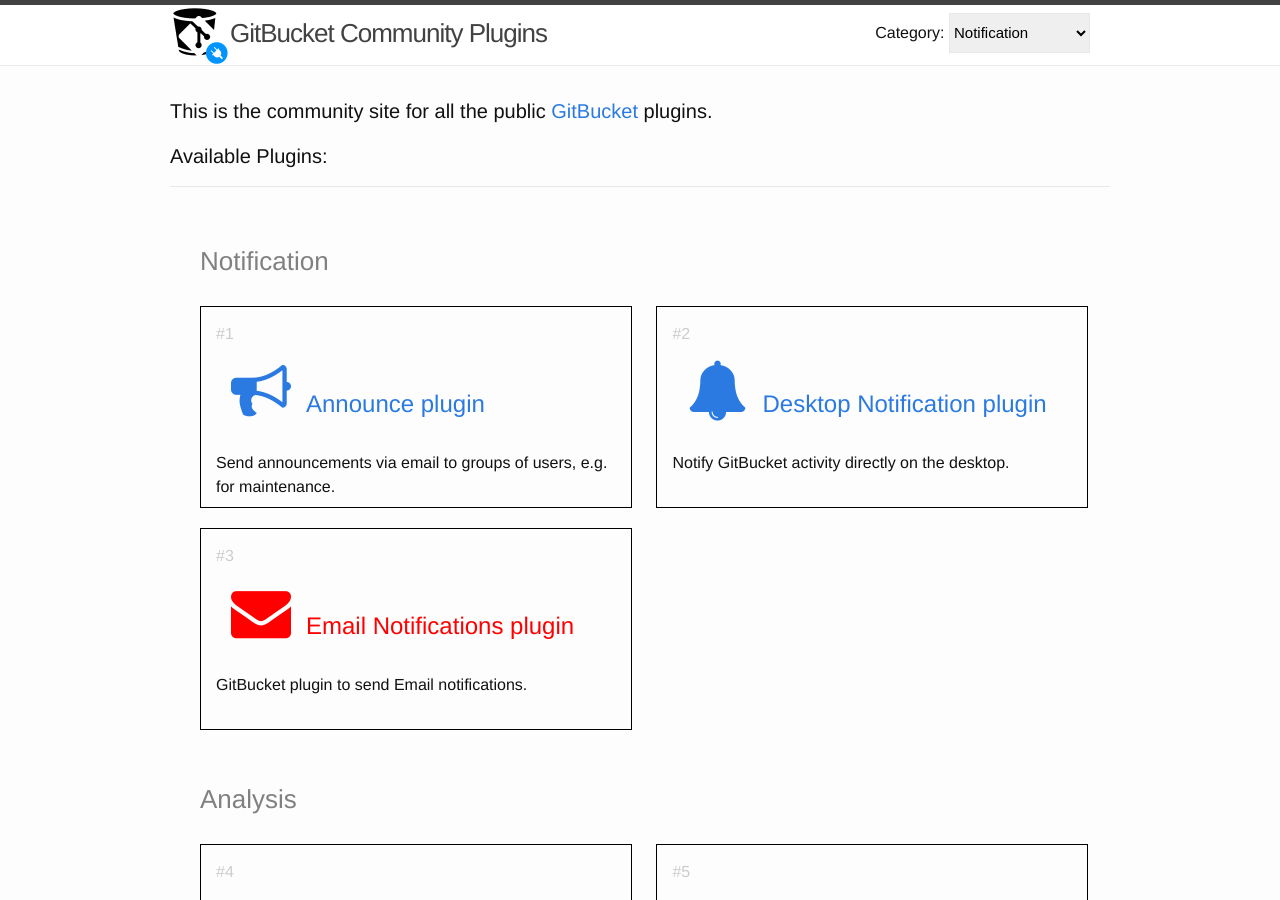
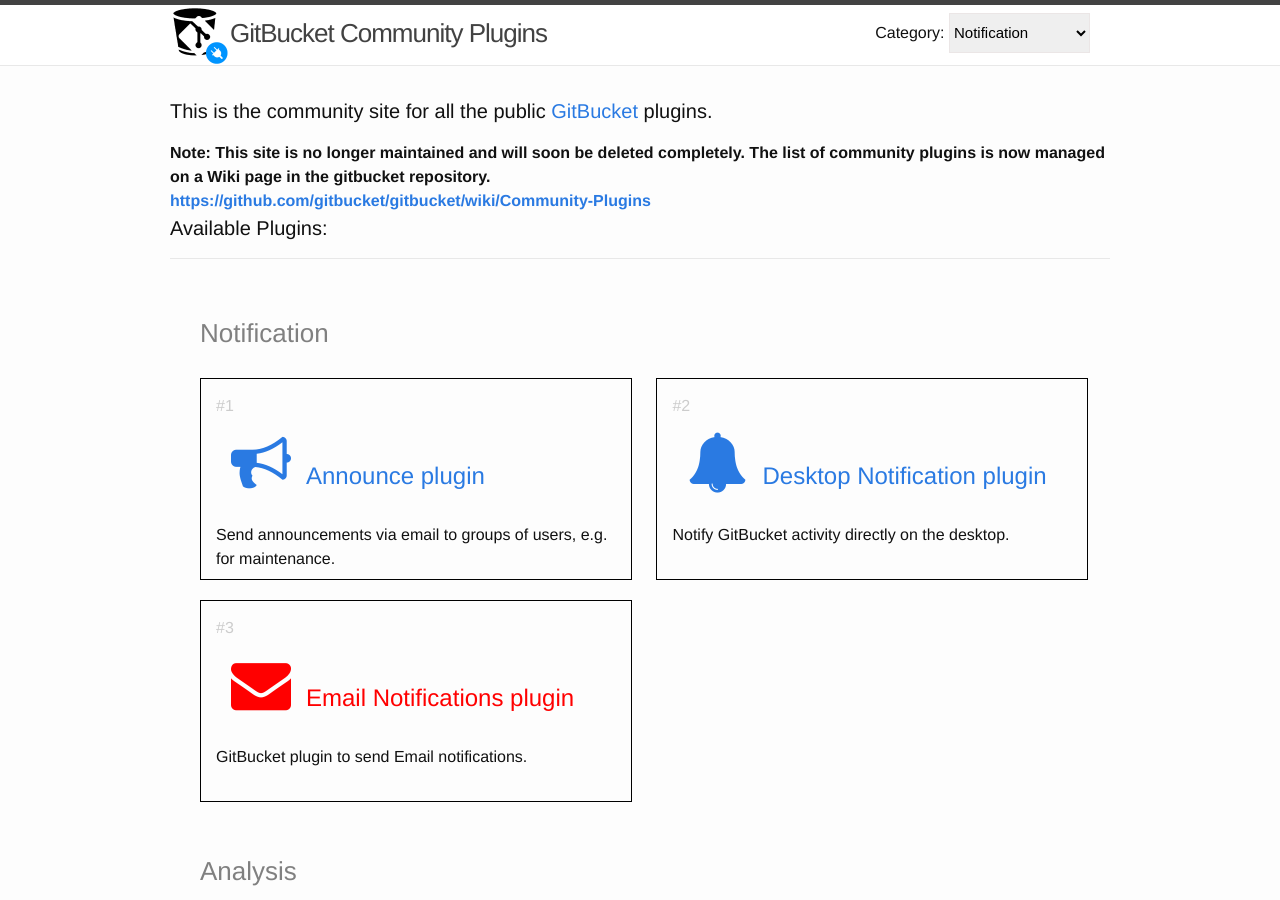
Before and after one commit to gitbucket-plugins/gitbucket-plugins.github.io, a Jekyll site: the page built from index.html, in a window 1280 px wide and 900 px high. Built offline with Jekyll 4.4.1, drawn with Linux system fonts in a browser that asks for light colours.

Commit message:
Add notice for site closure (#65)

```diff
--- a/index.html
+++ b/index.html
@@ -5,6 +5,13 @@
 <div class="home">
 
   <h1 class="page-heading">This is the community site for all the public <a href="https://github.com/gitbucket/gitbucket">GitBucket</a> plugins.</h1>
+
+  <strong>
+    Note: This site is no longer maintained and will soon be deleted completely.
+    The list of community plugins is now managed on a Wiki page in the gitbucket repository.<br/>
+    <a href="https://github.com/gitbucket/gitbucket/wiki/Community-Plugins">https://github.com/gitbucket/gitbucket/wiki/Community-Plugins</a>
+  </strong>
+
   <h1 class="page-heading">Available Plugins:</h1>
   <p class="separator"/>
   <ul class="plugin-list">
```
